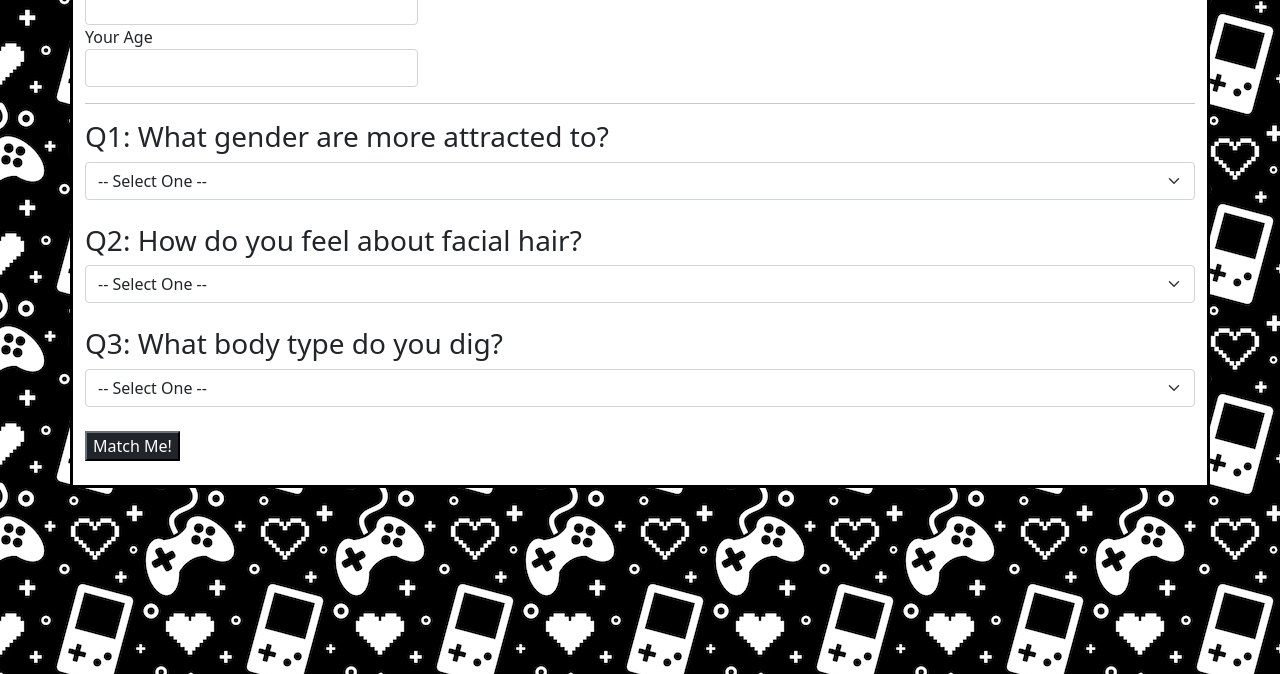
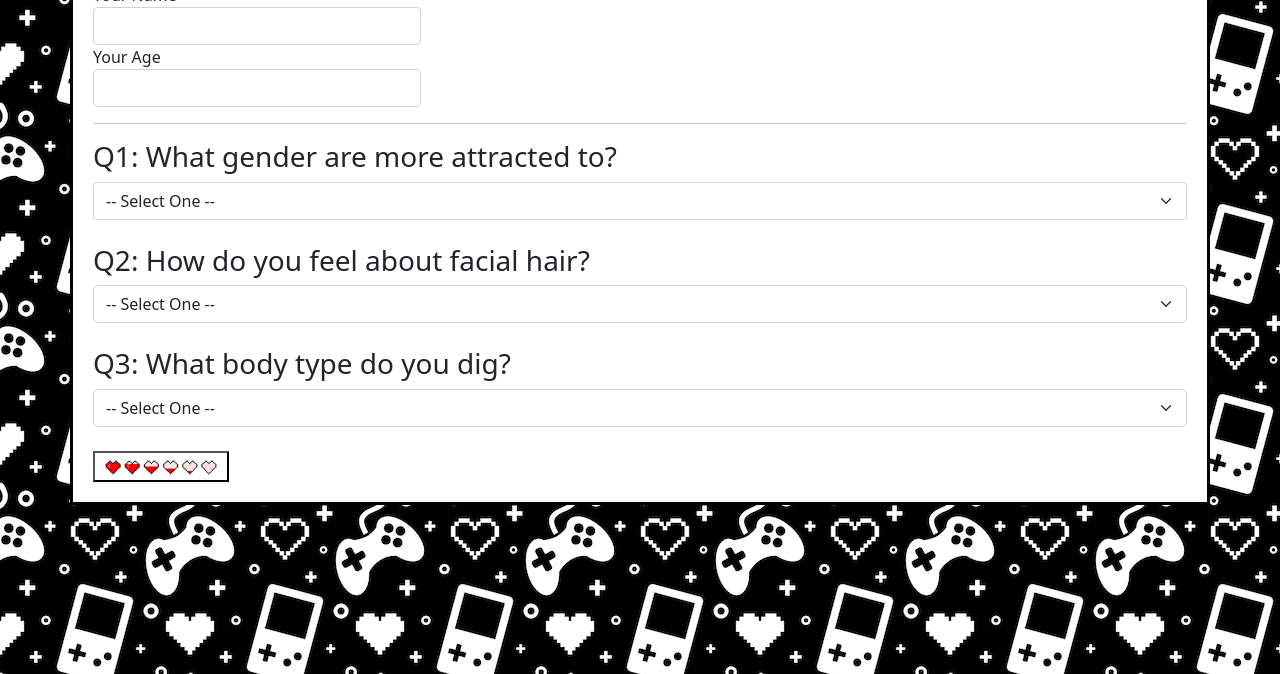
Before and after one commit to probablynotryan/playdate, a plain HTML site: page index.html in a window 1280 px wide. Shown: the part 126-800 px from the top of the page. Drawn offline with Linux system fonts and the light colour scheme.

Commit message:
add hearts on button, add styles
Co-Authored-by: Seth West <seth.west7@gmail.com>

```diff
--- a/css/styles.css
+++ b/css/styles.css
@@ -5,6 +5,7 @@ input {
   border: solid black;
   background-color: white;
   margin-top: 30px;
+  padding: 20px;
 }
 body {
   background-image: url(../img/background.png);
@@ -13,12 +14,12 @@ body {
   background-size: cover; */
 }
 
-.btn {
-  display: block;
+#marioDiv, #dkDiv, #masterChief, #linkZelda, #dixieKong, #jigglyPuff, #princessPeach, #mistyWilliams {
+  display: none;
 }
 
-#marioDiv, #dkDiv, #masterChief, #linkZelda, #dixieKong, #jigglyPuff, #princessPeach, #mistyWilliams {
-  display: none;
+button {
+  background-color: white;
 }
 
 /* #match {
--- a/index.html
+++ b/index.html
@@ -36,7 +36,7 @@
           <option value="moreHairy">The hairier, the better!</option>
           <option value="lessHairy">Below the nose, no hair grows!</option>
         </select>
-    </div>
+      </div>
     <br>
     <div class="form-group">
       <h3>Q3: What body type do you dig?</h3>
@@ -47,15 +47,14 @@
       </select>
     </div>
     <br>
-    <button type="submit" class="btn-dark">Match Me!</button>
+    <button type="submit"><img src="img/hearts.png" width="120px"></button>
     </form>
-    <br>
 
 
     <div id="match">
       <div id="marioDiv">
-      <p>You got Mario!</p>
-      <img src="img/mario.jpg">
+        <p>You got Mario!</p>
+        <img src="img/mario.jpg">
       </div>
       <div id="dkDiv">
         <p>You got Donkey Kong!</p>
```
